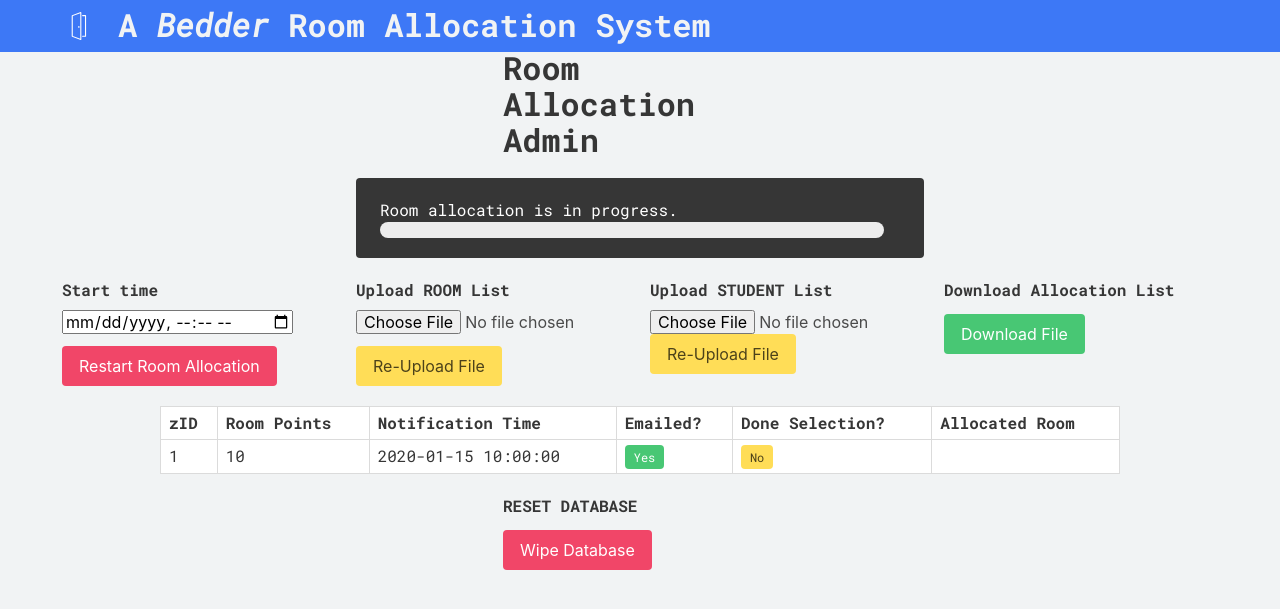
After one commit to Baxter-College/College-Room-Allocation, a Flask app: template templates/admin.html in a window 1280 px wide. The commit adds this page. Shown: the top 609 px of the page. Run offline with Flask 2, Linux system fonts and the light colour scheme; the template is opened without the code that fills it: most values are stand-ins (such as "Sample title", 1, 10 or a date in 2020); parts of the project's set-up code (start-up, migrations or seed data) failed here and were passed over; some libraries are stand-ins or nearby versions.

Commit message:
Major changes to admin

```diff
--- a/app.py
+++ b/app.py
@@ -1,14 +1,15 @@
 #!/usr/bin/env python3
-from flask import Flask, render_template, request, json, jsonify, redirect, url_for, send_file
+from flask import Flask, render_template, request, json, jsonify, redirect, url_for, make_response
 from io import StringIO
-from allocation import listAvailableRooms, makeAllocation
+from allocation import listAvailableRooms, makeAllocation, allocationsToCSV
 from people import (
     getStudentList,
     checkCorrectPassword,
     checkValidTime,
     checkPersonAllocated,
     createAccessTimes,
-    personAllocatedList
+    personAllocatedList,
+    model_to_dict
 )
 from people import (
     getStudentsByRoomPoints,
@@ -21,13 +22,14 @@ import datetime
 import pytz
 import json
 import math
-from models import db_reset
+from models import db_reset, SystemInformation, dbWipe
 import csv
 import os
 
+ADMIN_PAGE_PASSWORD = "BAXTERROOMS2019!"
+WIPE_DB_PASSWORD = "IUYb_ouiYOU_ypV07!bU"
+
 db_reset()
-# createAccessTimes("10:30AM 12/11/2019")
-
 app = Flask(__name__)
 
 
@@ -67,9 +69,8 @@ def select_rooms():
         # TODO: major error handler
         pass
 
-
-@app.route("/upload/file", methods=["GET", "POST"])
-def upload():
+@app.route("/upload/rooms", methods=["POST"])
+def upload_rooms():
     if request.method == "GET":
         return render_template("upload.html")
     else:
@@ -86,11 +87,10 @@ def upload():
                 return redirect(request.url)
             csv_file = csv.DictReader(StringIO(string))
             import_rooms(csv_file)
-            return redirect("/")
-
+            return "SUCCESSFULLY UPLOADED ROOMS"
 
 @app.route("/upload/people", methods=["POST"])
-def upload_p():
+def upload_people():
     if request.method == "GET":
         return render_template("upload.html")
     else:
@@ -107,25 +107,47 @@ def upload_p():
                 return redirect(request.url)
             csv_file = csv.DictReader(StringIO(string))
             import_students(csv_file)
-            return redirect("/")
+            return "SUCCESSFULLY UPLOADED PEOPLE"
 
 
-@app.route("/mailer", methods=["GET", "POST"])
-def mailer():
+@app.route("/admin", methods=["GET", "POST"])
+def admin():
+    password = request.args.get('p')
+    if (password != ADMIN_PAGE_PASSWORD):
+        return "ACCESS DENIED"
+
     if request.method == "POST":
-       form = request.form
-       date = form['starttime']
-       createAccessTimes(str(date))
-       return redirect(url_for('mailer'))
+        form = request.form
+        if (form["submit"] == "Begin Room Allocation" or form["submit"] == "Restart Room Allocation" ):
+            date = form['starttime']
+            createAccessTimes(str(date))
+        elif (form["submit"] == "Download File"):
+            si = StringIO()
+            cw = csv.writer(si)
+            cw.writerows(allocationsToCSV())
+            output = make_response(si.getvalue())
+            output.headers["Content-Disposition"] = "attachment; filename=roomAllocations.csv"
+            output.headers["Content-type"] = "text/csv"
+            return output
 
 
+    return (render_template("admin.html",
+                            students=getStudentsByRoomPoints(),
+                            allocations=personAllocatedList(),
+                            info=model_to_dict(SystemInformation.getSysInfo()),
+                            dbWipePass=WIPE_DB_PASSWORD))
 
-    return render_template("mailer.html", students=getStudentsByRoomPoints(), allocations=personAllocatedList())
 
-@app.route("/allocated", methods=["GET"])
+@app.route("/admin/allocated", methods=["GET"])
 def allocated():
     return jsonify({"allocated": calculatePercentageAllocated()})
 
+@app.route("/admin/wipe/db", methods=["GET"])
+def wipeDB():
+    password = request.args.get('p')
+    if (password == WIPE_DB_PASSWORD):
+        dbWipe()
+    return "DATABASE WIPED"
 
 def checkValidRoomRequest(zid, password, firstPreference, subPreferences):
     errors = []
@@ -140,7 +162,6 @@ def checkValidRoomRequest(zid, password, firstPreference, subPreferences):
 
     if not checkCorrectPassword(zid, password):
         errors.append("incorrect password")
-    # TODO: TIME CHECKS
     if not checkValidTime(zid, time):
         errors.append("before valid submit time")
 
@@ -155,7 +176,6 @@ def checkValidRoomRequest(zid, password, firstPreference, subPreferences):
         roomList = listAvailableRooms(
             (math.floor(roomNum / 100)), getStudentList()[zid], True
         )
-        print(roomNum, roomList)
         if not roomList[firstPreference]["available"]:
             errors.append("cannot allocate room due to rule")
 
--- a/rooms.py
+++ b/rooms.py
@@ -13,6 +13,10 @@ def import_rooms(reader):
         SubDivisionNumber = int(row["SubDivisionNumber"])
 
         models.Room.createRoom(roomNumber, bathroom, front, balc, rf, SubDivisionNumber)
+
+    sysInfo = models.SystemInformation.getSysInfo()
+    sysInfo.roomListUploaded = True
+    sysInfo.save()
 
 
 # takes safe room, returns string of facts about room
--- /dev/null
+++ b/templates/admin.html
@@ -0,0 +1,224 @@
+{% extends "layout.html" %} {% block title %} Room Allocation Admin {% endblock %} {%
+block content %}
+
+<div class="columns is-centered">
+  <div class="column is-3">
+    <h1 class="title is-3">Room Allocation Admin</h1>
+  </div>
+</div>
+
+<div class="columns is-centered">
+  <div class="column is-6">
+    <div class="notification is-dark">
+      <p>Room allocation is in progress.</p>
+      <progress id="progressBar" class="progress is-info" value="0" max="100"
+        >0%</progress
+      >
+    </div>
+  </div>
+</div>
+
+<div class="columns is-centered">
+  <!-- Set start time -->
+  <div class="column is-3">
+    <form class="form" method="POST">
+      <div class="field">
+        <label for="starttime" class="label">Start time</label>
+        <div class="control">
+          <input type="datetime-local" name="starttime" id="" />
+        </div>
+      </div>
+      <div class="field">
+        <div class="control">
+          {% if info["startTimeSet"] == False %}
+            <input type="submit" class="button is-success" name="submit" value = "Begin Room Allocation">
+          {% else %}
+            <input type="submit" class="button is-danger" name="submit" value = "Restart Room Allocation">
+          {% endif %}
+        </div>
+      </div>
+    </form>
+  </div>
+  <!-- upload files -->
+  <div class="column is-3">
+      <form class="form"
+            name="upload"
+            action="/upload/rooms"
+            method="post"
+            enctype="multipart/form-data">
+        <div class="field">
+          <label for="uploadFiles" class="label">Upload ROOM List</label>
+          <div class="control">
+              <input
+                type="file"
+                id="fileUpload"
+                name="file"
+                accept=".csv"
+              />
+          </div>
+        </div>
+        <div class="field">
+          <div class="control">
+            {% if info["roomListUploaded"] == False %}
+              <input
+                class="button is-success"
+                type="submit"
+                name="submit"
+                value="Upload File"
+              />
+            {% else %}
+              <input
+                class="button is-warning"
+                type="submit"
+                name="submit"
+                value="Re-Upload File"
+              />
+            {% endif %}
+          </div>
+        </div>
+      </form>
+    </div>
+    <div class="column is-3">
+        <form class="form"
+              name="upload"
+              method="post"
+              action="/upload/people"
+              enctype="multipart/form-data"
+          <div class="field">
+            <label for="uploadFiless" class="label">Upload STUDENT List</label>
+            <div class="control">
+                <input
+                  type="file"
+                  id="fileUpload"
+                  name="file"
+                  accept=".csv"
+                />
+          </div>
+          <div class="field">
+            <div class="control">
+              {% if info["studentListUploaded"] == False %}
+                <input
+                  class="button is-success"
+                  type="submit"
+                  name="submit"
+                  value="Upload File"
+                />
+              {% else %}
+                <input
+                  class="button is-warning"
+                  type="submit"
+                  name="submit"
+                  value="Re-Upload File"
+                />
+              {% endif %}
+            </div>
+          </div>
+        </form>
+      </div>
+    <!-- download data -->
+    <div class="column is-3">
+        <form class="form" method="POST">
+          <div class="field">
+            <label for="starttime" class="label">Download Allocation List</label>
+          </div>
+          <div class="field">
+            <div class="control">
+                <input type="submit" class="button is-success" name="submit" value = "Download File">
+            </div>
+          </div>
+        </form>
+      </div>
+</div>
+
+<div class="columns is-centered">
+  <div class="column is-10">
+    <table
+      class="table is-bordered is-striped is-narrow is-hoverable is-fullwidth"
+    >
+      <thead>
+        <th>zID</th>
+        <th>Room Points</th>
+        <th>Notification Time</th>
+        <th>Emailed?</th>
+        <th>Done Selection?</th>
+        <th>Allocated Room</th>
+      </thead>
+      <tbody>
+        {% for s in students %}
+        <tr>
+          <td>{{ s["zID"] }}</td>
+          <td>{{ s["roomPoints"] }}</td>
+          <td>{{ s["startTime"] }}</td>
+          {% if s['year'] < 2 %}
+            <td>
+              <span class="tag is-danger">Fresher No Email</span>
+            </td>
+            <td>
+              N/A
+            </td>
+          {% else %}
+            <!-- TODO: update these -->
+            <td>
+              {% if info["mailOutDone"] == False %}
+                <span class="tag is-danger">No</span>
+              {% else %}
+                <span class="tag is-success">Yes</span>
+              {% endif %}
+            </td>
+            {% if allocations[s["zID"]]['allocated'] == True %}
+              <td>
+                <span class="tag is-success">Yes</span>
+              </td>
+              <td>{{ allocations[s["zID"]]['room'] }}</td>
+            {% else %}
+              <td>
+                  <span class="tag is-warning">No</span>
+              </td>
+              <td></td>
+            {% endif %}
+          {% endif %}
+        </tr>
+        {% endfor %}
+      </tbody>
+    </table>
+  </div>
+</div>
+
+<div class="columns is-centered">
+    <!-- TODO: make clear db with confirmation  -->
+  <!-- Clear DB -->
+    <div class="column is-3">
+        <div class="field">
+        <label for="wipe" class="label">RESET DATABASE</label>
+        </div>
+        <div class="field">
+          <div class="control">
+            <button class="button is-danger" onclick="checkBeforeDBWipe()">Wipe Database</button>
+            </div>
+        </div>
+    </div>
+  </div>
+
+<script>
+  // Check percentage allocated
+  setInterval(function() {
+    fetch("/admin/allocated")
+      .then(res => {
+        return res.json();
+      })
+      .then(res => {
+        console.log(res);
+        document
+          .getElementById("progressBar")
+          .setAttribute("value", res["allocated"]);
+      });
+  }, 10000);
+
+  function checkBeforeDBWipe(){
+    if (confirm("Are you sure you want to wipe the Database. You will lose all allocation data.")) {
+      window.location.href = '/admin/wipe/db?p={{dbWipePass}}';
+    }
+  }
+</script>
+
+{% endblock %}
--- a/templates/select.html
+++ b/templates/select.html
@@ -174,7 +174,7 @@
       var True = true;
       var False = false;
       var data = {{data|safe}};
-      console.log(data);
+      <!-- //console.log(data); -->
       var display_floor = 1;
       var gender = "";
       function get_gender(zid) {
```
Also changed, not shown: allocation.py (+34 -11 lines), models.py (+19 -2 lines), people.py (+11 -1 lines), templates/mailer.html (deleted, +0 -106 lines), templates/upload.html (deleted, +0 -65 lines), test1.db.
